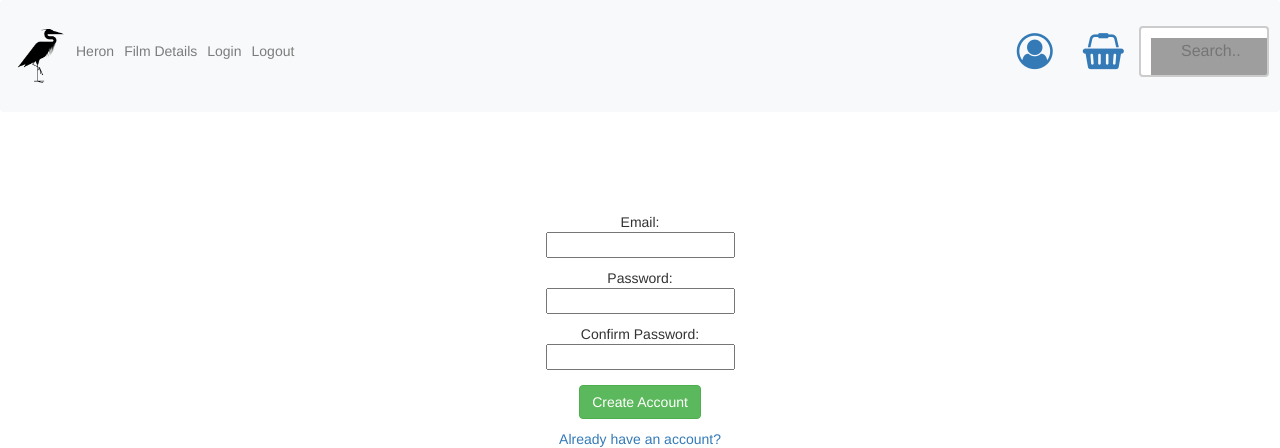
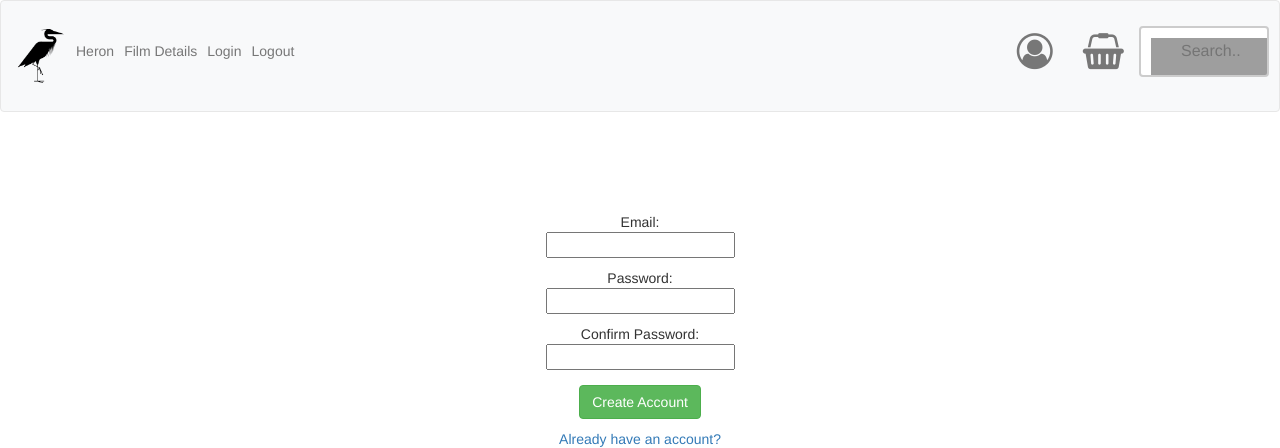
Before and after one commit to EWeb-b/heron, a Flask app: page /create_account in a window 1280 px wide. Shown: the top 448 px of the page. Run offline with Flask 2, Linux system fonts and the light colour scheme; some libraries are stand-ins or nearby versions; grey boxes are pictures that could not be loaded.

Commit message:
small changes to navbar

```diff
--- a/webapp/app/templates/base.html
+++ b/webapp/app/templates/base.html
@@ -38,7 +38,7 @@
 
 
 
-  <nav class="navbar navbar-expand-sm bg-light navbar-light fixed-top navbar-green">
+  <nav class="navbar navbar-expand-sm bg-light navbar-default">
      <ul class="navbar-nav">
         <li class="nav-item">
            <img href="/heron/templates/homepage.html" src="static/heron1.png" alt="Logo" style="width:60px;">
--- a/webapp/app/templates/home.html
+++ b/webapp/app/templates/home.html
@@ -12,8 +12,6 @@
 
 
   </style>
-
-<body>
 
 <div id="demo" class="carousel slide" data-ride="carousel">
 
```
